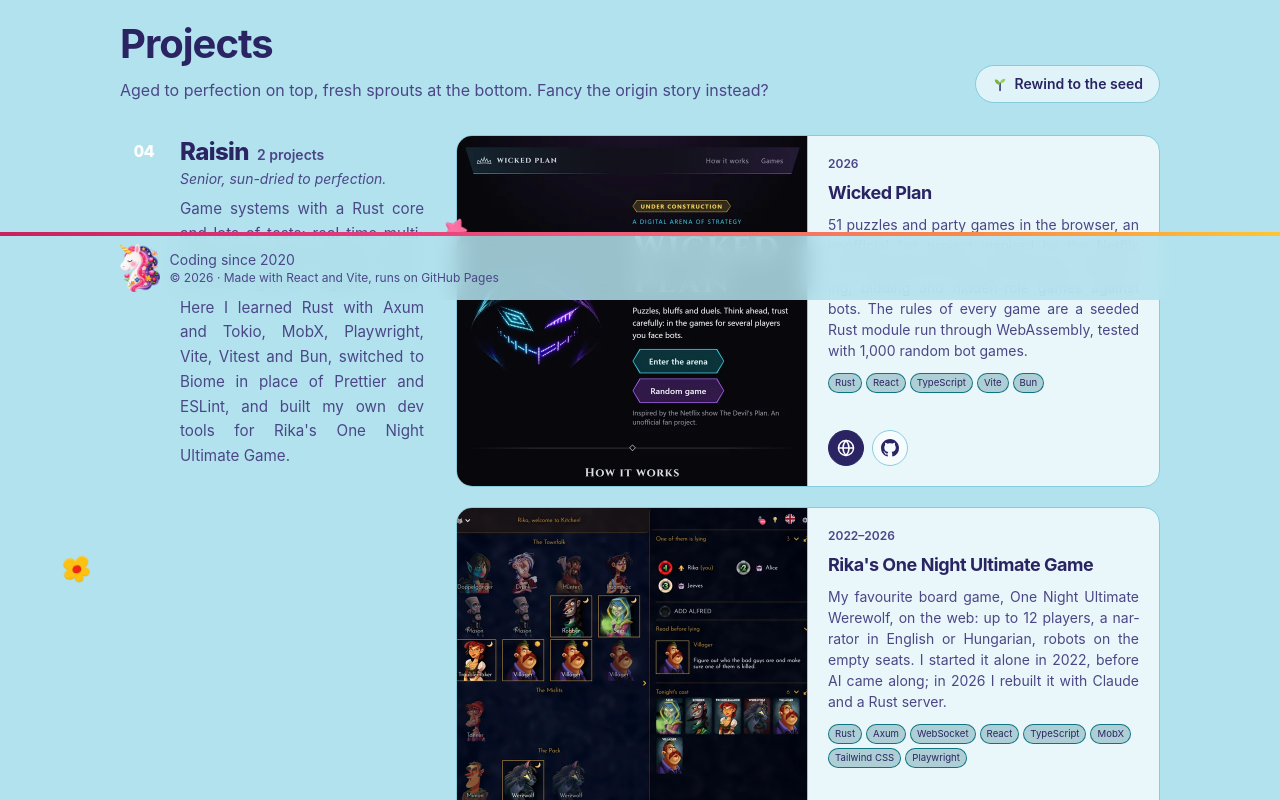
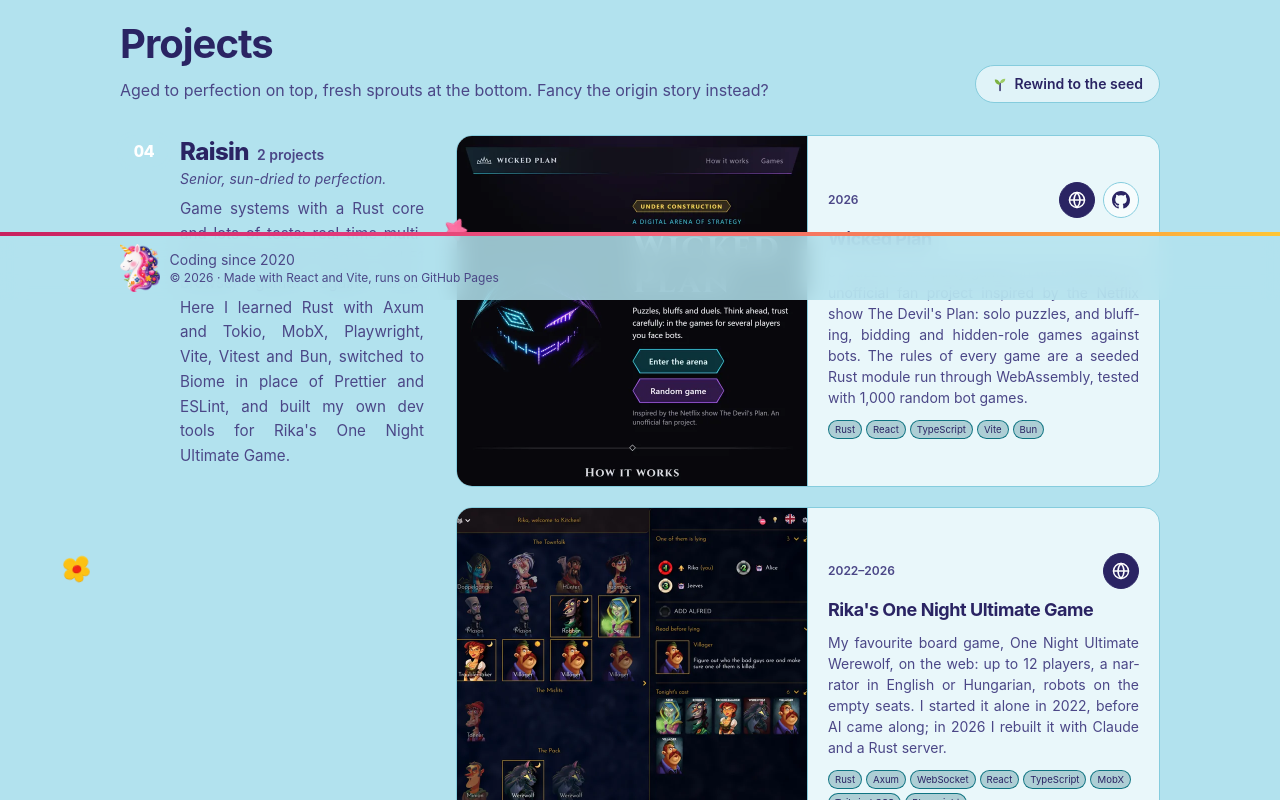
Before and after one commit to mazsola739/mazsola739, a React (Vite) app: page / in a window 1280 px wide. Shown: the part 500-1300 px from the top of the page. Built offline with nearby package versions, Linux system fonts and the light colour scheme.

Commit message:
Card links beside the year, the card text centred; Front-end Lab as plain beginner solutions
Co-Authored-By: Claude Opus 5.5 <noreply@anthropic.com>

```diff
--- a/src/components/ProjectCard.tsx
+++ b/src/components/ProjectCard.tsx
@@ -42,8 +42,9 @@ function useFittingLines() {
  *
  * Up to lg the card is portrait: the screenshot on top, the text below it, all of it shown. From
  * lg it is landscape, one card per row, every card the same height: the left half is the
- * screenshot, the right half the year, title, description and tags, with the links at the
- * bottom. The description is clamped to the room left (see useFittingLines).
+ * screenshot, the right half the year and the links on one row, then the title, description
+ * and tags, centred top to bottom. The description is clamped to the room left (see
+ * useFittingLines).
  */
 export function ProjectCard({ project }: { project: Project }) {
   const main = project.live ? 'live' : 'repo'
@@ -51,9 +52,9 @@ export function ProjectCard({ project }: { project: Project }) {
   return (
     // On phones the cards sit in a swipeable row (see Projects): fixed width, snapping into place.
     <div className="relative flex w-[min(85%,22rem)] shrink-0 snap-start md:w-auto">
-      <article className="relative flex flex-1 cursor-pointer flex-col overflow-hidden rounded-2xl border border-line bg-card transition-[scale,border-color,box-shadow] duration-200 hover:border-accent/60 hover:shadow-lg hover:shadow-ink/10 active:scale-[0.98] motion-reduce:transition-none lg:grid lg:h-88 lg:grid-cols-2 lg:grid-rows-[minmax(0,1fr)_auto] lg:active:scale-[0.99]">
+      <article className="relative flex flex-1 cursor-pointer flex-col overflow-hidden rounded-2xl border border-line bg-card transition-[scale,border-color,box-shadow] duration-200 hover:border-accent/60 hover:shadow-lg hover:shadow-ink/10 active:scale-[0.98] motion-reduce:transition-none lg:grid lg:h-88 lg:grid-cols-2 lg:grid-rows-1 lg:active:scale-[0.99]">
         {project.image && (
-          <div className="overflow-hidden border-b border-line lg:col-start-1 lg:row-span-2 lg:row-start-1 lg:border-r lg:border-b-0">
+          <div className="overflow-hidden border-b border-line lg:col-start-1 lg:row-start-1 lg:border-r lg:border-b-0">
             {/* The landscape card (from lg) has its own screenshot in its own shape; the browser
                 downloads only the one it shows. `contents`: the picture adds no box of its own,
                 so the image still fills the frame. */}
@@ -70,34 +71,13 @@ export function ProjectCard({ project }: { project: Project }) {
             </picture>
           </div>
         )}
-        <div className="flex flex-col gap-2.5 px-4 pt-4 sm:px-5 sm:pt-5 lg:col-start-2 lg:row-start-1 lg:min-h-0">
+        <div className="flex flex-col gap-2.5 p-4 sm:p-5 lg:col-start-2 lg:row-start-1 lg:min-h-0 lg:justify-center">
+          {/* The year and the links share the top row: the links stay at hand without a row of
+              their own, and the text below gets the room. */}
+          <div className="flex min-h-9 shrink-0 items-center justify-between gap-3">
             <p className="text-xs font-semibold text-muted">{project.year}</p>
-          <h4 className="text-lg leading-tight font-bold tracking-tight">{project.title}</h4>
-          {/* The box may shrink to the room left and is measured; the text in it is clamped to
-              the whole lines that fit, so no half line peeks out below the "…". */}
-          <div
-            ref={description}
-            className="text-[0.95rem] text-muted lg:min-h-0 lg:shrink lg:text-sm lg:leading-normal"
-          >
-            <p className="text-justify hyphens-auto lg:line-clamp-(--lines)">
-              {project.description}
-            </p>
-          </div>
-          {/* The tags belong to the text: what the project is made of. */}
-          {project.tags.length > 0 && (
-            <ul className="flex shrink-0 flex-wrap gap-1 pt-0.5" aria-label="Technologies">
-              {project.tags.map((tag) => (
-                <li key={tag} data-pill className="rounded-full px-1.5 py-px text-[0.6rem] pill">
-                  {tag}
-                </li>
-              ))}
-            </ul>
-          )}
-        </div>
-        {/* Footer: only the links, pushed to the bottom, so the links of cards in one row line up. */}
-        <div className="mt-auto p-4 sm:px-5 sm:pb-5 lg:col-start-2 lg:row-start-2">
             {(project.live || project.repo) && (
-            <p className="flex gap-2">
+              <p className="flex shrink-0 gap-2">
                 {project.live && (
                   <a
                     className={`${cardButton.primary} ${aboveCover}`}
@@ -125,6 +105,28 @@ export function ProjectCard({ project }: { project: Project }) {
               </p>
             )}
           </div>
+          <h4 className="text-lg leading-tight font-bold tracking-tight">{project.title}</h4>
+          {/* The box may shrink to the room left and is measured; the text in it is clamped to
+              the whole lines that fit, so no half line peeks out below the "…". */}
+          <div
+            ref={description}
+            className="text-[0.95rem] text-muted lg:min-h-0 lg:shrink lg:text-sm lg:leading-normal"
+          >
+            <p className="text-justify hyphens-auto lg:line-clamp-(--lines)">
+              {project.description}
+            </p>
+          </div>
+          {/* The tags belong to the text: what the project is made of. */}
+          {project.tags.length > 0 && (
+            <ul className="flex shrink-0 flex-wrap gap-1 pt-0.5" aria-label="Technologies">
+              {project.tags.map((tag) => (
+                <li key={tag} data-pill className="rounded-full px-1.5 py-px text-[0.6rem] pill">
+                  {tag}
+                </li>
+              ))}
+            </ul>
+          )}
+        </div>
         {/* Clicking anywhere else on the card opens the main link too. This cover is a link of
             its own, hidden from screen readers and the keyboard (the buttons are there), so
             hovering the card doesn't light up the button. */}
--- a/src/data/projects.ts
+++ b/src/data/projects.ts
@@ -149,7 +149,7 @@ export const projects: Project[] = [
     level: 1,
     year: '2021',
     description:
-      'My homework from Front-end Lab, the course before my first developer job: 15 tasks from HTML basics to routing with the History API. The HTML, CSS and Bootstrap pages run as they were built; the JavaScript tasks are rebuilt with React 19 and TypeScript, with tests.',
+      'My homework from Front-end Lab, the course before my first developer job: 15 tasks from HTML basics to routing with the History API. Simple beginner solutions in plain HTML, CSS, Bootstrap and JavaScript, tidied up in 2026.',
     tags: ['HTML', 'SCSS', 'Bootstrap', 'JavaScript', 'Git'],
     live: 'https://mazsola739.github.io/rika-fl-hu1/',
     repo: 'https://github.com/mazsola739/rika-fl-hu1',
```
Also changed, not shown: src/assets/projects/front-end-lab.webp, src/assets/projects/landscape/front-end-lab.webp. Lines whose indentation alone changed are shown as unchanged.
